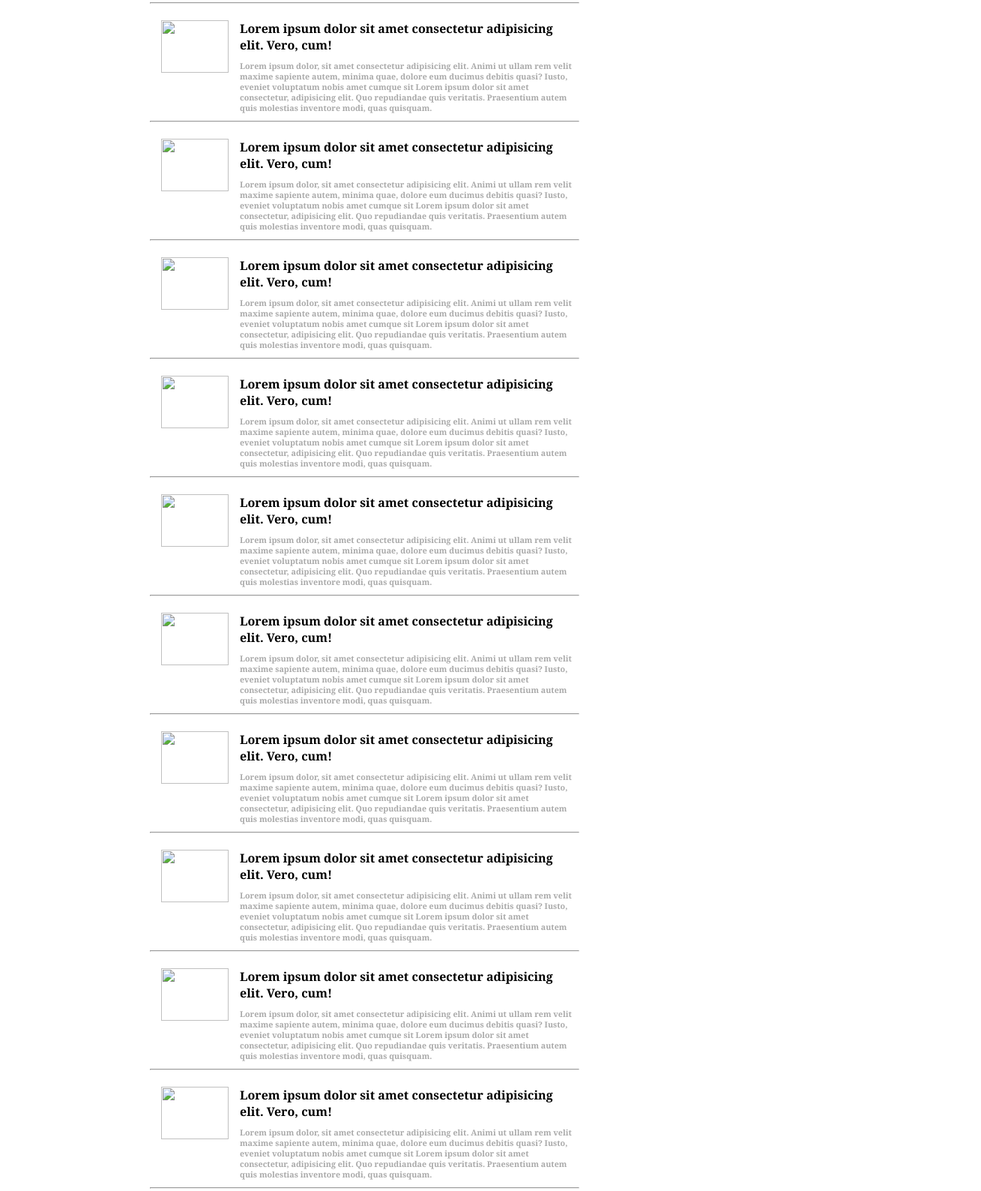
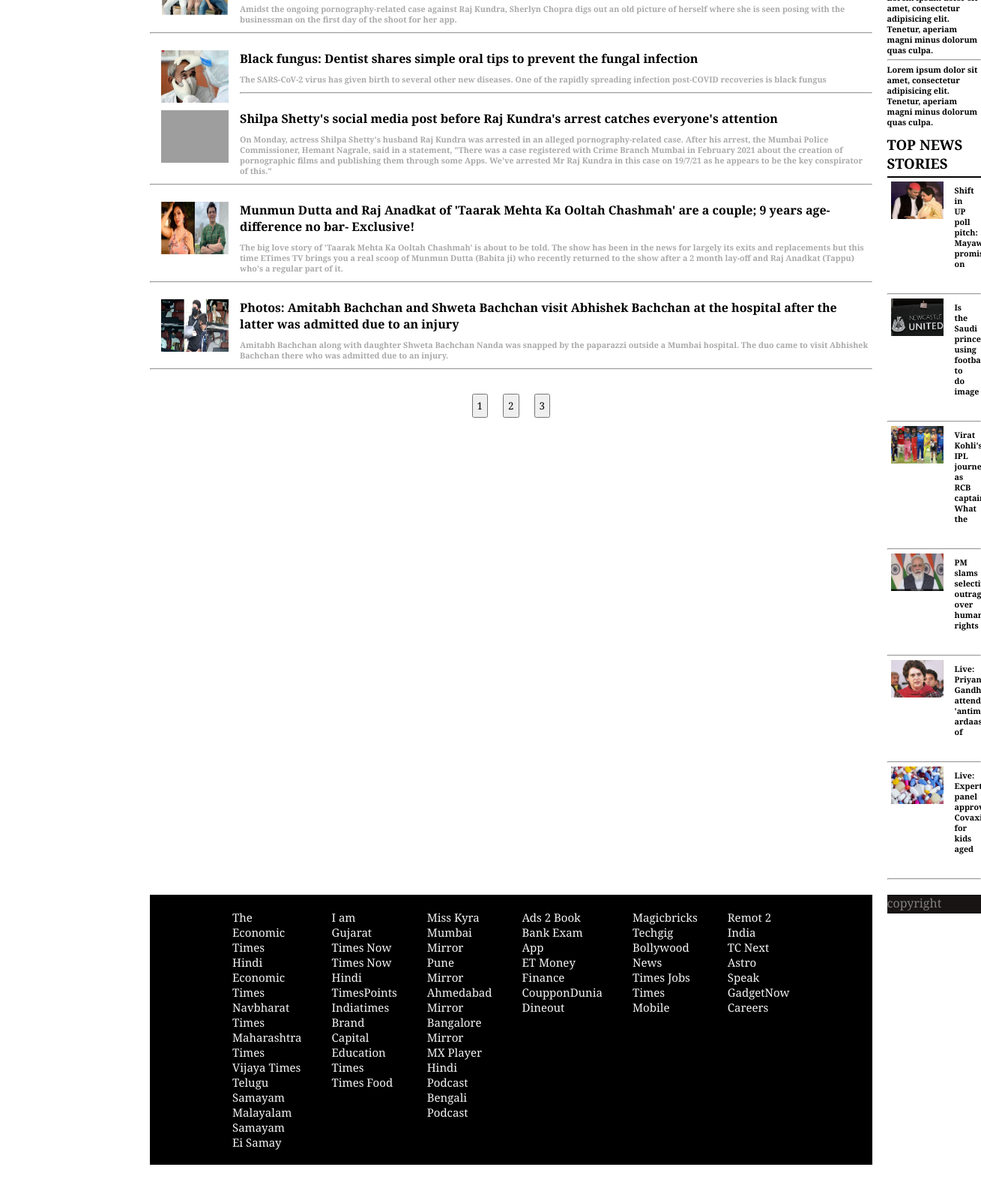
Before and after one commit to mr-aman49/toi-clone, a plain HTML site: page index.html in a window 1280 px wide. Shown: the part 709-2297 px from the top of the page at 75% size, 1309 px wide, since content can reach past the window. Drawn offline with Linux system fonts and the light colour scheme; grey boxes are pictures that could not be loaded.

Commit message:
my third commit

```diff
--- a/index.html
+++ b/index.html
@@ -31,7 +31,7 @@
 <hr>
 <div class="title">
     <h1> THE TIMES OF INDIA </h1>
-    <h2>Kolkata &#f6c4; 31 C</h2>
+    <h2>Kolkata  31° C</h2>
 </div>
 
 <div class="nav" id="nav">
@@ -59,186 +59,126 @@
 <div class="content">
     <div class="main">
 
-        <img src="news.jpg" alt="">
+        <img src="images/1.jpg" alt="">
         <h4>
-            <p>Lorem ipsum dolor sit amet consectetur adipisicing elit. Vero, cum!</p>
+            <p>Nora Fatehi loves everything shiny</p>
         </h4>
         <h6>
-            <p>Lorem ipsum dolor, sit amet consectetur adipisicing elit. Animi ut ullam rem velit maxime sapiente
-                autem, minima quae, dolore eum ducimus debitis quasi? Iusto, eveniet voluptatum nobis amet cumque
-                sit Lorem ipsum dolor sit amet consectetur, adipisicing elit. Quo repudiandae quis veritatis.
-                Praesentium autem quis molestias inventore modi, quas quisquam.
+            <p>Bollywood actress and dancer Nora Fatehi has a versatile fashion sense. From ethnic to
+                western wear, Nora aces every look. She carries every look with a lot of grace and
+                oomph. After looking at some of her fashion appearances, we realised that the actress
+                is a fan of shiny outfits. From glitters, sequins to metallic finishes, Nora loves it
+                all. We have compiled some of her beautiful bling outfits, which we love.
             </p>
         </h6>
         <hr>
         <br>
-        <img src="news.jpg" alt="">
+        <img src="images/2.jpg" alt="">
             <h4>
-                <p>Lorem ipsum dolor sit amet consectetur adipisicing elit. Vero, cum!</p>
+                <p>Coronavirus second wave: Do not ignore these COVID-19 symptoms even if you don’t have fever
+                  and cold</p>
             </h4>
             <h6>
-                <p>Lorem ipsum dolor, sit amet consectetur adipisicing elit. Animi ut ullam rem velit maxime sapiente
-                    autem, minima quae, dolore eum ducimus debitis quasi? Iusto, eveniet voluptatum nobis amet cumque
-                    sit Lorem ipsum dolor sit amet consectetur, adipisicing elit. Quo repudiandae quis veritatis.
-                    Praesentium autem quis molestias inventore modi, quas quisquam.
+                <p>By now we all know that the most common symptoms associated with COVID-19 are cold, cough,
+                fever, loss of smell and taste.
                 </p>
             </h6>
             <hr>
             <br>
 
-            <img src="news.jpg" alt="">
+            <img src="images/3.jpg" alt="">
             <h4>
-                <p>Lorem ipsum dolor sit amet consectetur adipisicing elit. Vero, cum!</p>
+                <p>Coronavirus: Newer symptoms of COVID infection identified</p>
             </h4>
             <h6>
-                <p>Lorem ipsum dolor, sit amet consectetur adipisicing elit. Animi ut ullam rem velit maxime sapiente
-                    autem, minima quae, dolore eum ducimus debitis quasi? Iusto, eveniet voluptatum nobis amet cumque
-                    sit Lorem ipsum dolor sit amet consectetur, adipisicing elit. Quo repudiandae quis veritatis.
-                    Praesentium autem quis molestias inventore modi, quas quisquam.
+                <p>Fever, fatigue, or loss of smell are some of the common signs that we all look out for.
                 </p>
             </h6>
             <hr>
             <br>
 
-            <img src="news.jpg" alt="">
+            <img src="images/4.jpg" alt="">
             <h4>
-                <p>Lorem ipsum dolor sit amet consectetur adipisicing elit. Vero, cum!</p>
+                <p>Bihar Board 10th Result 2021: Bihar matric result announced; 78.17% passed</p>
             </h4>
             <h6>
-                <p>Lorem ipsum dolor, sit amet consectetur adipisicing elit. Animi ut ullam rem velit maxime sapiente
-                    autem, minima quae, dolore eum ducimus debitis quasi? Iusto, eveniet voluptatum nobis amet cumque
-                    sit Lorem ipsum dolor sit amet consectetur, adipisicing elit. Quo repudiandae quis veritatis.
-                    Praesentium autem quis molestias inventore modi, quas quisquam.
+                <p>Bihar Board Result: The Bihar education board on Monday declared the class 10 results.
+                    The Bihar Board has made the BSEB 10th result and scores available on the Board's
+                    website — biharboardonline.bihar.gov.in — for public access. Candidates are
+                    recommended to stay connected with the Times of India Education for latest updates
+                     on BSEB 10th Result 2021.
                 </p>
             </h6>
             <hr>
             <br>
 
-            <img src="news.jpg" alt="">
+            <img src="images/5.jpg" alt="">
             <h4>
-                <p>Lorem ipsum dolor sit amet consectetur adipisicing elit. Vero, cum!</p>
+                <p>PHOTO: Sherlyn Chopra shares a throwback picture with Raj Kundra as she recalls the first
+                     day of shoot for her app</p>
             </h4>
             <h6>
-                <p>Lorem ipsum dolor, sit amet consectetur adipisicing elit. Animi ut ullam rem velit maxime sapiente
-                    autem, minima quae, dolore eum ducimus debitis quasi? Iusto, eveniet voluptatum nobis amet cumque
-                    sit Lorem ipsum dolor sit amet consectetur, adipisicing elit. Quo repudiandae quis veritatis.
-                    Praesentium autem quis molestias inventore modi, quas quisquam.
+                <p>Amidst the ongoing pornography-related case against Raj Kundra, Sherlyn Chopra digs out an
+                     old picture of herself where she is seen posing with the businessman on the first day of
+                      the shoot for her app.
                 </p>
             </h6>
             <hr>
             <br>
 
-            <img src="news.jpg" alt="">
+            <img src="images/6.jpg" alt="">
             <h4>
-                <p>Lorem ipsum dolor sit amet consectetur adipisicing elit. Vero, cum!</p>
+                <p>Black fungus: Dentist shares simple oral tips to prevent the fungal infection</p>
             </h4>
             <h6>
-                <p>Lorem ipsum dolor, sit amet consectetur adipisicing elit. Animi ut ullam rem velit maxime sapiente
-                    autem, minima quae, dolore eum ducimus debitis quasi? Iusto, eveniet voluptatum nobis amet cumque
-                    sit Lorem ipsum dolor sit amet consectetur, adipisicing elit. Quo repudiandae quis veritatis.
-                    Praesentium autem quis molestias inventore modi, quas quisquam.
+                <p>The SARS-CoV-2 virus has given birth to several other new diseases. One of the rapidly
+                     spreading infection post-COVID recoveries is black fungus
                 </p>
             </h6>
             <hr>
             <br>
 
-            <img src="news.jpg" alt="">
+            <img src="images/7.jpg" alt="">
             <h4>
-                <p>Lorem ipsum dolor sit amet consectetur adipisicing elit. Vero, cum!</p>
+                <p>Shilpa Shetty's social media post before Raj Kundra's arrest catches everyone's attention</p>
             </h4>
             <h6>
-                <p>Lorem ipsum dolor, sit amet consectetur adipisicing elit. Animi ut ullam rem velit maxime sapiente
-                    autem, minima quae, dolore eum ducimus debitis quasi? Iusto, eveniet voluptatum nobis amet cumque
-                    sit Lorem ipsum dolor sit amet consectetur, adipisicing elit. Quo repudiandae quis veritatis.
-                    Praesentium autem quis molestias inventore modi, quas quisquam.
+                <p>On Monday, actress Shilpa Shetty's husband Raj Kundra was arrested in an alleged pornography-related
+                     case. After his arrest, the Mumbai Police Commissioner, Hemant Nagrale, said in a statement,
+                     "There was a case registered with Crime Branch Mumbai in February 2021 about the creation of
+                      pornographic films and publishing them through some Apps. We've arrested Mr Raj Kundra in this
+                       case on 19/7/21 as he appears to be the key conspirator of this."
                 </p>
             </h6>
             <hr>
             <br>
 
-            <img src="news.jpg" alt="">
+            <img src="images/8.jpg" alt="">
             <h4>
-                <p>Lorem ipsum dolor sit amet consectetur adipisicing elit. Vero, cum!</p>
+                <p>Munmun Dutta and Raj Anadkat of 'Taarak Mehta Ka Ooltah Chashmah' are a couple; 9 years age-difference no bar- Exclusive!</p>
             </h4>
             <h6>
-                <p>Lorem ipsum dolor, sit amet consectetur adipisicing elit. Animi ut ullam rem velit maxime sapiente
-                    autem, minima quae, dolore eum ducimus debitis quasi? Iusto, eveniet voluptatum nobis amet cumque
-                    sit Lorem ipsum dolor sit amet consectetur, adipisicing elit. Quo repudiandae quis veritatis.
-                    Praesentium autem quis molestias inventore modi, quas quisquam.
+                <p>The big love story of 'Taarak Mehta Ka Ooltah Chashmah' is about to be told. The show has been in the news for largely its exits
+                     and replacements but this time ETimes TV brings you a real scoop of Munmun Dutta (Babita ji) who recently returned to the show
+                      after a 2 month lay-off and Raj Anadkat (Tappu) who's a regular part of it.
                 </p>
             </h6>
             <hr>
             <br>
 
-            <img src="news.jpg" alt="">
+            <img src="images/9.jpg" alt="">
             <h4>
-                <p>Lorem ipsum dolor sit amet consectetur adipisicing elit. Vero, cum!</p>
+                <p>Photos: Amitabh Bachchan and Shweta Bachchan visit Abhishek Bachchan at the hospital after the latter was admitted due to an injury</p>
             </h4>
             <h6>
-                <p>Lorem ipsum dolor, sit amet consectetur adipisicing elit. Animi ut ullam rem velit maxime sapiente
-                    autem, minima quae, dolore eum ducimus debitis quasi? Iusto, eveniet voluptatum nobis amet cumque
-                    sit Lorem ipsum dolor sit amet consectetur, adipisicing elit. Quo repudiandae quis veritatis.
-                    Praesentium autem quis molestias inventore modi, quas quisquam.
+                <p>Amitabh Bachchan along with daughter Shweta Bachchan Nanda was snapped by the paparazzi outside a Mumbai hospital. The duo came to visit
+                 Abhishek Bachchan there who was admitted due to an injury.
                 </p>
             </h6>
             <hr>
             <br>
 
-            <img src="news.jpg" alt="">
-            <h4>
-                <p>Lorem ipsum dolor sit amet consectetur adipisicing elit. Vero, cum!</p>
-            </h4>
-            <h6>
-                <p>Lorem ipsum dolor, sit amet consectetur adipisicing elit. Animi ut ullam rem velit maxime sapiente
-                    autem, minima quae, dolore eum ducimus debitis quasi? Iusto, eveniet voluptatum nobis amet cumque
-                    sit Lorem ipsum dolor sit amet consectetur, adipisicing elit. Quo repudiandae quis veritatis.
-                    Praesentium autem quis molestias inventore modi, quas quisquam.
-                </p>
-            </h6>
-            <hr>
-            <br>
 
-            <img src="news.jpg" alt="">
-            <h4>
-                <p>Lorem ipsum dolor sit amet consectetur adipisicing elit. Vero, cum!</p>
-            </h4>
-            <h6>
-                <p>Lorem ipsum dolor, sit amet consectetur adipisicing elit. Animi ut ullam rem velit maxime sapiente
-                    autem, minima quae, dolore eum ducimus debitis quasi? Iusto, eveniet voluptatum nobis amet cumque
-                    sit Lorem ipsum dolor sit amet consectetur, adipisicing elit. Quo repudiandae quis veritatis.
-                    Praesentium autem quis molestias inventore modi, quas quisquam.
-                </p>
-            </h6>
-            <hr>
-            <br>
-
-            <img src="news.jpg" alt="">
-            <h4>
-                <p>Lorem ipsum dolor sit amet consectetur adipisicing elit. Vero, cum!</p>
-            </h4>
-            <h6>
-                <p>Lorem ipsum dolor, sit amet consectetur adipisicing elit. Animi ut ullam rem velit maxime sapiente
-                    autem, minima quae, dolore eum ducimus debitis quasi? Iusto, eveniet voluptatum nobis amet cumque
-                    sit Lorem ipsum dolor sit amet consectetur, adipisicing elit. Quo repudiandae quis veritatis.
-                    Praesentium autem quis molestias inventore modi, quas quisquam.
-                </p>
-            </h6>
-            <hr>
-            <br>
-
-            <img src="news.jpg" alt="">
-            <h4>
-                <p>Lorem ipsum dolor sit amet consectetur adipisicing elit. Vero, cum!</p>
-            </h4>
-            <h6>
-                <p>Lorem ipsum dolor, sit amet consectetur adipisicing elit. Animi ut ullam rem velit maxime sapiente
-                    autem, minima quae, dolore eum ducimus debitis quasi? Iusto, eveniet voluptatum nobis amet cumque
-                    sit Lorem ipsum dolor sit amet consectetur, adipisicing elit. Quo repudiandae quis veritatis.
-                    Praesentium autem quis molestias inventore modi, quas quisquam.
-                </p>
-            </h6>
-            <hr>
-            <br>
 
 
             <div class="button">
@@ -265,6 +205,159 @@
                 </p>
             </h6>
             <hr>
+            <h6>
+                <p>Lorem ipsum dolor sit amet, consectetur adipisicing elit. Tenetur, aperiam magni minus dolorum quas
+                    culpa.
+                </p>
+            </h6>
+            <hr>
 
+            <h6>
+                <p>Lorem ipsum dolor sit amet, consectetur adipisicing elit. Tenetur, aperiam magni minus dolorum quas
+                    culpa.
+                </p>
+            </h6>
+            <hr>
+
+            <h6>
+                <p>Lorem ipsum dolor sit amet, consectetur adipisicing elit. Tenetur, aperiam magni minus dolorum quas
+                    culpa.
+                </p>
+            </h6>
+            <hr>
+
+            <h6>
+                <p>Lorem ipsum dolor sit amet, consectetur adipisicing elit. Tenetur, aperiam magni minus dolorum quas
+                    culpa.
+                </p>
+            </h6>
+
+            <h3 style="padding: 5px 0px;">TOP NEWS STORIES</h3>
+            <hr style="height: 2px;border: none;background-color: black;">
+
+
+            <div class="section">
+                <img src="images/10.jpg" alt="">
+                <h6>
+                    <p>Shift in UP poll pitch: Mayawati’s promise on
+                    </p>
+                </h6>
+                <br>
+            </div>
+            <hr>
+            <div class="section">
+                <img src="images/11.jpg" alt="">
+                <h6>
+                    <p>Is the Saudi prince using football to do image
+                    </p>
+                </h6>
+                <br>
+            </div>
+            <hr>
+            <div class="section">
+            <div class="section">
+                <img src="images/13.jpg" alt="">
+                <h6>
+                    <p>Virat Kohli's IPL journey as RCB captain: What the
+                    </p>
+                </h6>
+                <br>
+            </div>
+            <hr>
+            <div class="section">
+                <img src="images/15.jpg" alt="">
+                <h6>
+                    <p>PM slams selective outrage over human rights
+                    </p>
+                </h6>
+                <br>
+            </div>
+            <hr>
+
+            <div class="section">
+                <img src="images/14.jpg" alt="">
+                <h6>
+                    <p>Live: Priyanka Gandhi attends 'antim ardaas' of
+                    </p>
+                </h6>
+                <br>
+            </div>
+            <hr>
+            <div class="section">
+                <img src="images/12.jpg" alt="">
+                <h6>
+                    <p>Live: Expert panel approves Covaxin for kids aged
+                    </p>
+                </h6>
+                <br>
+            </div>
+            <hr>
+
+
+        </div>
+    </div>
+
+    <div class="link">
+        <div class="l1">
+            <div class="l2">
+                <a href="">The Economic Times</a>
+                <a href="">Hindi Economic Times</a>
+                <a href="">Navbharat Times</a>
+                <a href="">Maharashtra Times</a>
+                <a href="">Vijaya Times</a>
+                <a href="">Telugu Samayam</a>
+                <a href="">Malayalam Samayam</a>
+                <a href="">Ei Samay</a>
+            </div>
+            <div class="l2">
+                <a href="">I am Gujarat</a>
+                <a href="">Times Now</a>
+                <a href="">Times Now Hindi</a>
+                <a href="">TimesPoints</a>
+                <a href="">Indiatimes</a>
+                <a href="">Brand Capital</a>
+                <a href="">Education Times</a>
+                <a href="">Times Food</a>
+            </div>
+            <div class="l2">
+                <a href="">Miss Kyra</a>
+                <a href="">Mumbai Mirror</a>
+                <a href="">Pune Mirror</a>
+                <a href="">Ahmedabad Mirror</a>
+                <a href="">Bangalore Mirror</a>
+                <a href="">MX Player</a>
+                <a href="">Hindi Podcast</a>
+                <a href="">Bengali Podcast</a>
+            </div>
+        </div>
+        <div class="l1">
+            <div class="l2">
+                <a href="">Ads 2 Book</a>
+                <a href=""> Bank Exam App</a>
+                <a href="">ET Money Finance</a>
+                <a href="">CoupponDunia</a>
+                <a href="">Dineout</a>
+            </div>
+            <div class="l2">
+                <a href="">Magicbricks</a>
+                <a href="">Techgig</a>
+                <a href="">Bollywood News</a>
+                <a href="">Times Jobs</a>
+                <a href="">Times Mobile</a>
+            </div>
+            <div class="l2">
+                <a href="">Remot 2 India</a>
+                <a href="">TC Next</a>
+                <a href="">Astro Speak</a>
+                <a href="">GadgetNow</a>
+                <a href=""> Careers</a>
+            </div>
+        </div>
+    </div>
+
+
+    <div class="footer">
+        copyright
+    </div>
 </body>
 </html>
```
Also changed, not shown: images/1.jpg (added), images/10.jpg (added), images/11.jpg (added), images/12.jpg (added), images/13.jpg (added), images/14.jpg (added), images/15.jpg (added), images/2.jpg (added), images/3.jpg (added), images/4.jpg (added), images/5.jpg (added), images/6.jpg (added), images/8.jpg (added), images/9.jpg (added), 1 other file.
